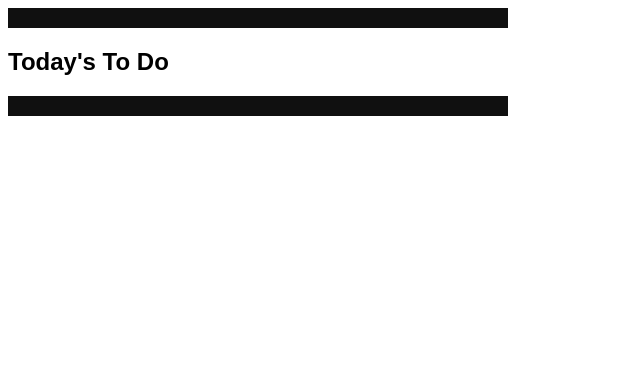
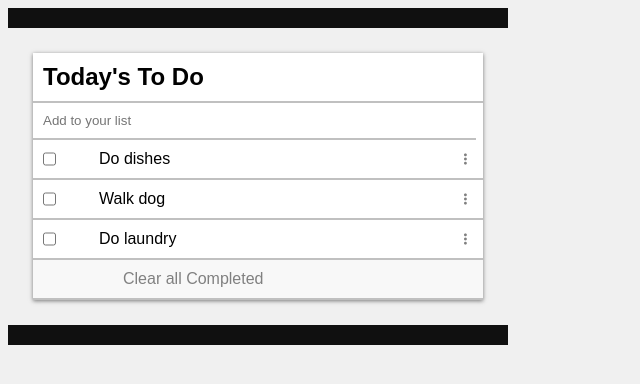
Before and after one commit to gdumani/todolist, a website built with webpack: page src/index.html in a window 1280 px wide. Shown: the whole page, without its empty margins (0-640 px from the left). Built offline with nearby package versions, Linux system fonts and the light colour scheme.

Commit message:
implement displayList function and adjust CSS

```diff
--- a/src/Todo.js
+++ b/src/Todo.js
@@ -5,13 +5,16 @@ export default class Todo {
     : JSON.parse(localStorage.getItem('list'));
   }
 
-  populate () {
-    this.list = [
 
-    ]
+  addItem() {
+
   }
 
-  addItem() {
+  editItem(){
+
+  }
+
+  markItem(){
 
   }
 
--- a/src/index.html
+++ b/src/index.html
@@ -1,12 +1,17 @@
 <!DOCTYPE html>
 <html lang="en">
 <head>
+    <script src="https://kit.fontawesome.com/a076d05399.js"></script>
     <meta charset="UTF-8">
     <meta name="viewport" content="width=device-width, initial-scale=1.0">
     <title>Todo List</title>
 </head>
 <body>
-    <h2>Today's To Do</h2>
-    <ul id='list'></ul>
+    <div id="toDoBlock">
+        <h2 class = 'listLine'>Today's To Do</h2>
+        <input class = 'listLine' type="text" id="newToDo" placeholder="Add to your list">
+        <ul id='list'></ul>
+        <p id = 'delAll' class= 'listLine'>Clear all Completed</p>
+    </div>
 </body>
 </html>
--- a/src/index.js
+++ b/src/index.js
@@ -1,5 +1,24 @@
-import _ from 'lodash';
+import _, { create } from 'lodash';
 import './style.css';
-import Todo from './Todo.js';
 
-const list = new Todo
+const testList = [
+  {task: 'Do dishes', completed: false, index: 1},
+  {task: 'Do laundry', completed: false, index: 3},
+  {task: 'Walk dog', completed: false, index: 2},
+];
+
+function displayList(l) {
+  const sortList = l.sort((a,b) => a.index - b.index);
+  list.innerHTML='';
+  sortList.forEach(el => {
+    const liHtml= document.createElement('li')
+    liHtml.innerHTML += `<input type="checkbox" class="checkTask" data-key=${el.index}>
+    <span>${el.task}</span>
+    <button class = 'delTask'><i class="fa fa-ellipsis-v" aria-hidden="true"></i></button>
+    `;
+    liHtml.className = 'listLine';
+
+    document.getElementById('list').appendChild(liHtml);
+  });
+};
+displayList(testList);
--- a/src/style.css
+++ b/src/style.css
@@ -4,12 +4,55 @@ body {
   font-family: Arial, Helvetica, sans-serif;
   width: 80%;
   max-width: 500px;
+  background-color: #f0f0f0;
 }
 
-li {
+input {
+  border: none;
+  padding: 0;
+  margin:inherit;
+  width: 94%;
+}
+
+.listLine {
   display: flex;
   flex-direction: row;
-  justify-content: space-between;
+  justify-content:space-between;
   padding: 10px;
   border-bottom: solid 2px #c0c0c0;
+  margin: unset;
+  padding: auto;
 }
+
+.checkTask {
+  width: min-content;
+}
+
+.delTask {
+  border: none;
+  background: none;
+  color: grey;
+}
+#toDoBlock {
+  background-color: white;
+  box-shadow: 0 0.05em 0.25em 0 rgba(0, 0, 0, 0.5);
+  margin: 5%;
+}
+
+#delAll {
+  text-align: center;
+  background-color: #f8f8f8;
+  margin: unset ;
+  color: #808080;
+  padding-inline-start: 20% ;
+}
+
+ul {
+  margin: unset;
+  padding: unset;
+}
+
+span {
+  width:100%;
+  padding-left: 10%;
+}
```
